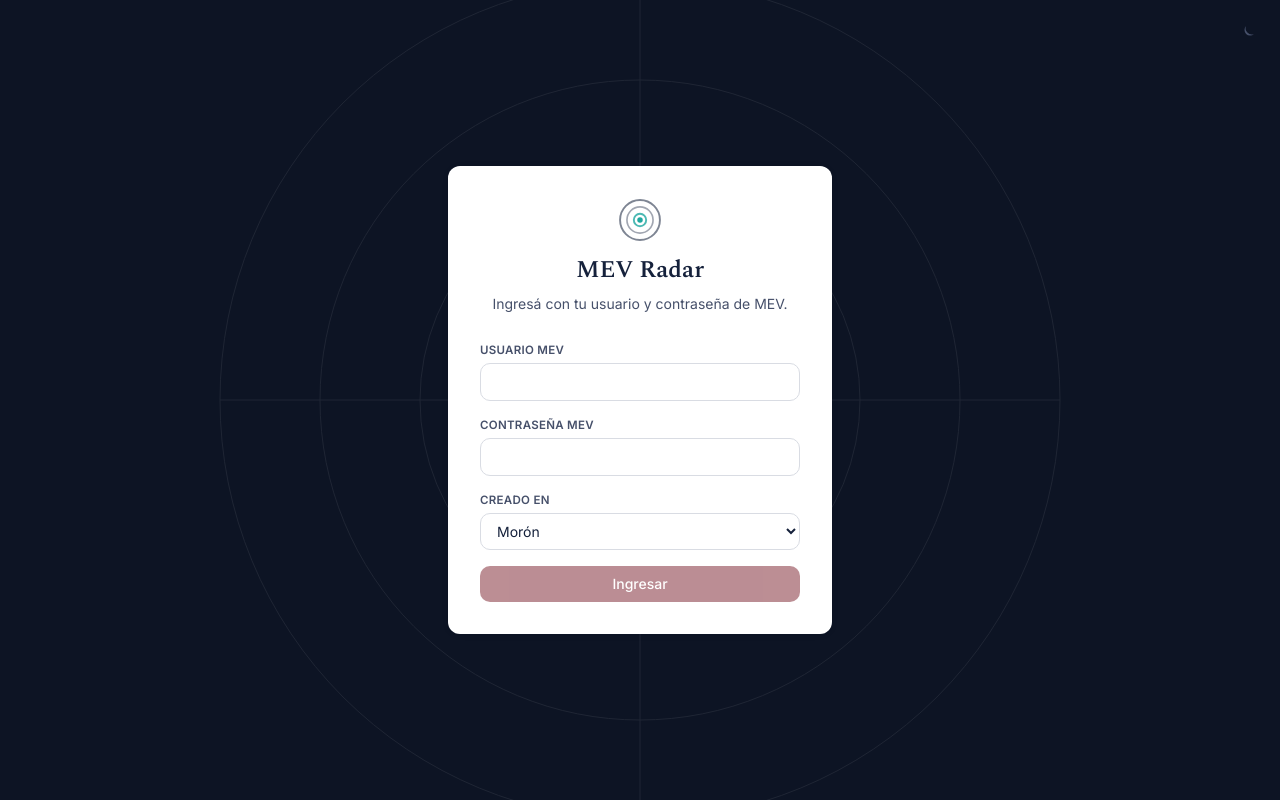
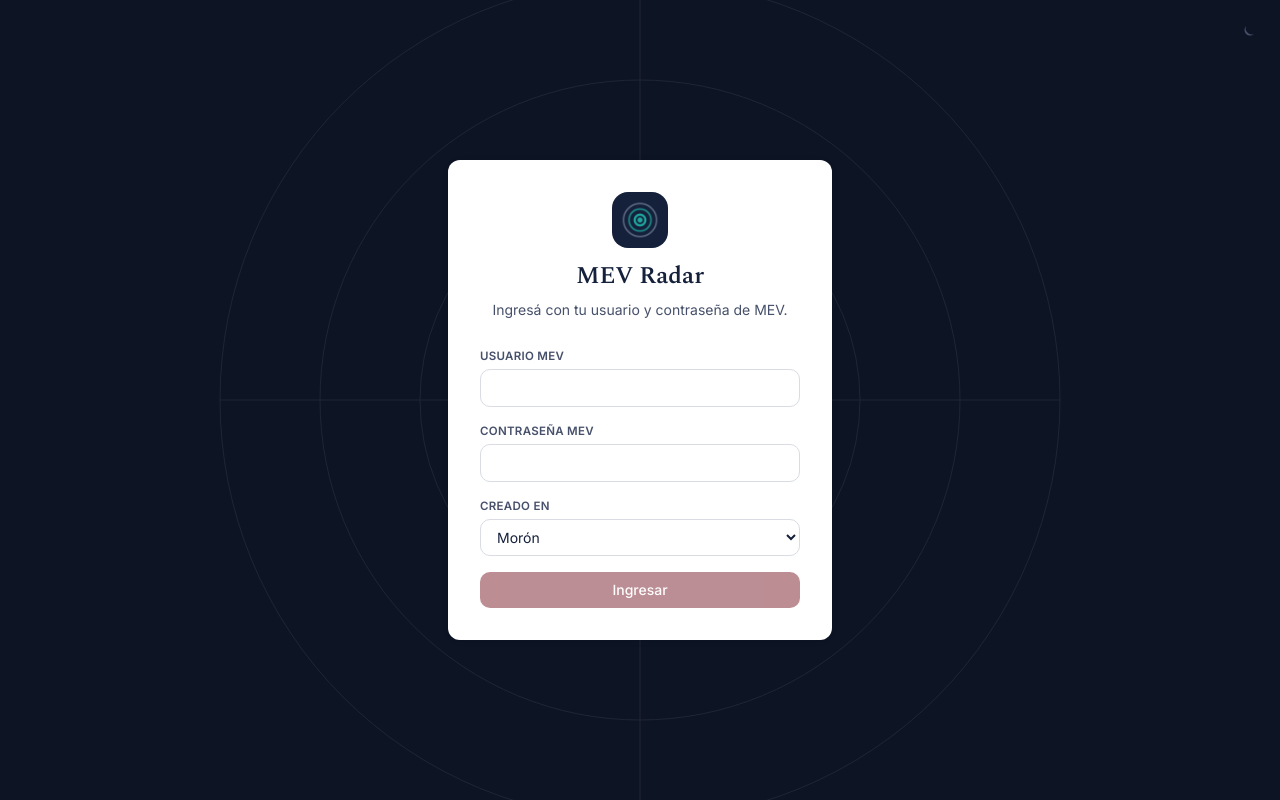
Before and after one commit to valentinrz14/mev-radar, a Next.js app: page /login in a window 1280 px wide. Built offline with nearby package versions, Linux system fonts and the light colour scheme.

Commit message:
feat: usar icon.png como logo en el login
Reemplaza el SVG RadarMark por el mismo icono (public/icon.png)
en la pantalla de login para unificar la marca.

Co-Authored-By: Claude Opus 4.8 (1M context) <noreply@anthropic.com>

```diff
--- a/src/app/login/page.tsx
+++ b/src/app/login/page.tsx
@@ -2,7 +2,6 @@
 import { useRouter } from 'next/navigation';
 import { useState } from 'react';
 import { DEPTOS_REGISTRADOS } from '@/lib/departamentos';
-import { RadarMark } from '../(app)/RadarMark';
 import { ThemeToggle } from '../ThemeToggle';
 
 export default function LoginPage() {
@@ -56,7 +55,8 @@ export default function LoginPage() {
 
       <div className="relative w-full max-w-sm rounded-xl bg-[var(--surface)] p-8 shadow-[0_1px_2px_rgba(21,33,59,.06),0_1px_8px_rgba(21,33,59,.04)]">
         <div className="flex flex-col items-center text-center">
-          <RadarMark size={44} />
+          {/* biome-ignore lint/performance/noImgElement: logo estático servido desde /public */}
+          <img src="/icon.png" alt="MEV Radar" width={56} height={56} className="rounded-2xl" />
           <h1 className="mt-3 font-[family-name:var(--font-display)] text-2xl font-semibold text-[var(--ink)]">
             MEV Radar
           </h1>
```
